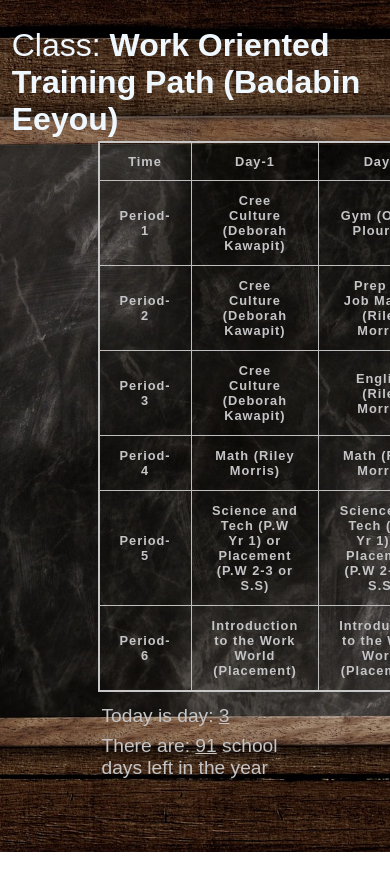
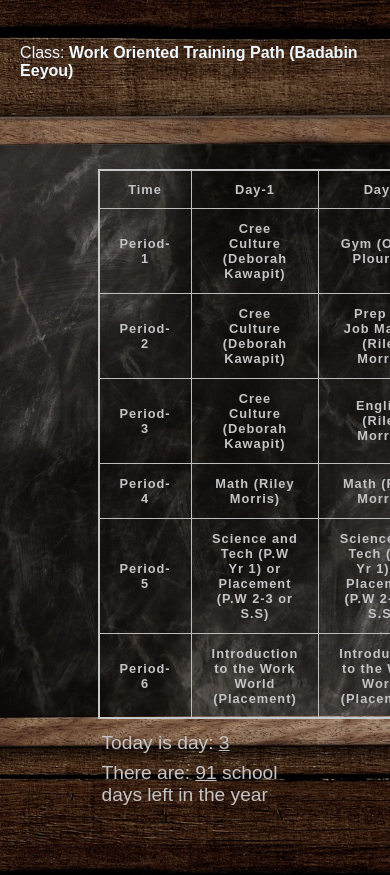
Before and after one commit to Riley-Morris/scheduleCheck, a plain HTML site: page index.html in a window 390 px wide. Shown: the top 875 px of the page. Before the commit the page ends 852 px from the top, so only its background shows below. Drawn offline with Linux system fonts and the light colour scheme.

Commit message:
fix header to top and resize

```diff
--- a/style.css
+++ b/style.css
@@ -77,24 +77,27 @@ caption {
   }
 @media screen and (max-width: 480px) {
   table {
+  margin-top: 20vh;
   width: 50vw;
   height: 50vh;
   }
   }
 @media screen and (max-width: 480px) {
   .textDisplayBox {
-  max-width: 90vw;
+  max-width: 80vw;
   font-size: 1.2rem;
   }
   }
 @media screen and (max-width: 480px) {
   .headerWrapper {
-  max-width: 100vw;
+  position: fixed;
+  top: 2vh;
+  margin: 1vh;
   }
   }
   @media screen and (max-width: 480px) {
     .className {
     width: fit-content;
-
+    font-size: 1rem;
     }
     }
```
Also changed, not shown: index.html (indentation only).
